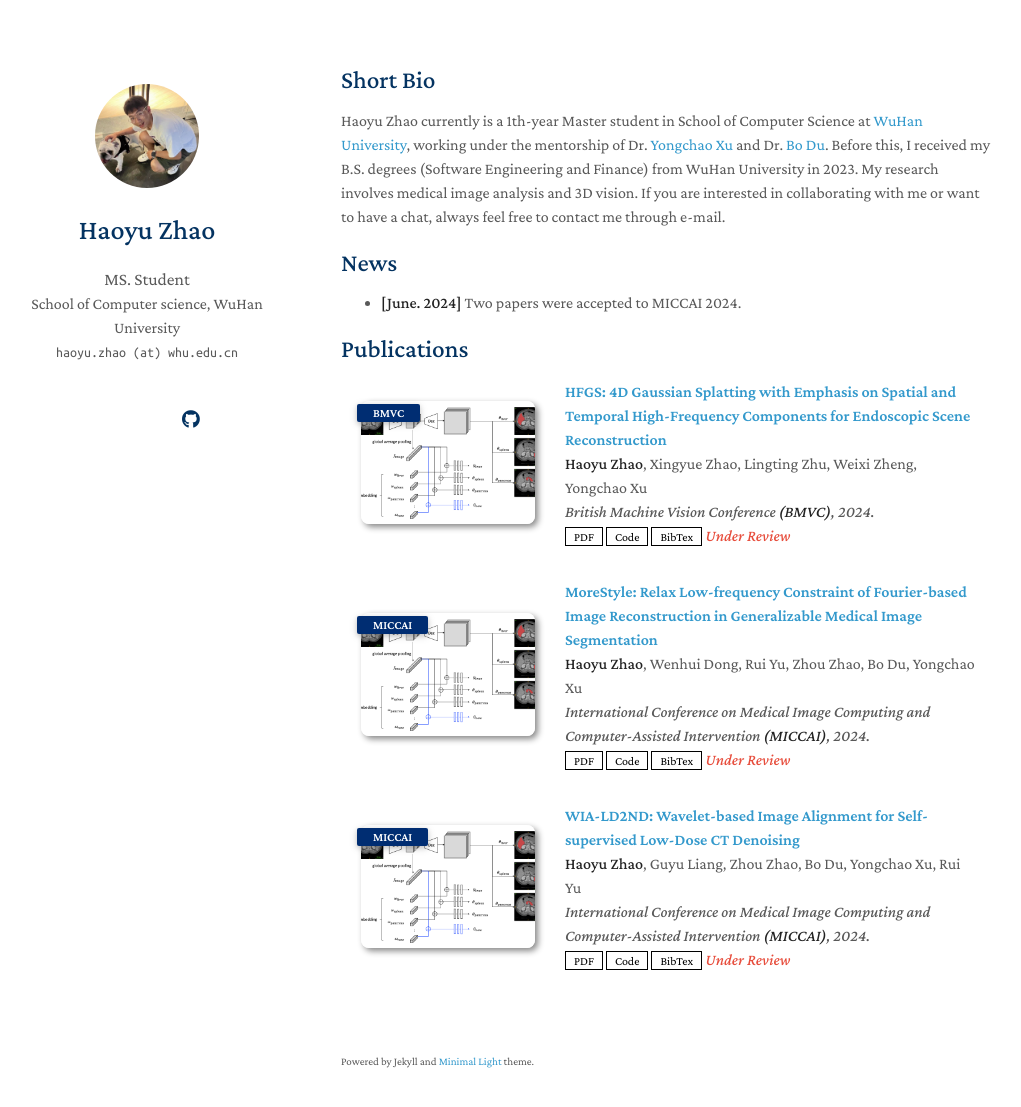
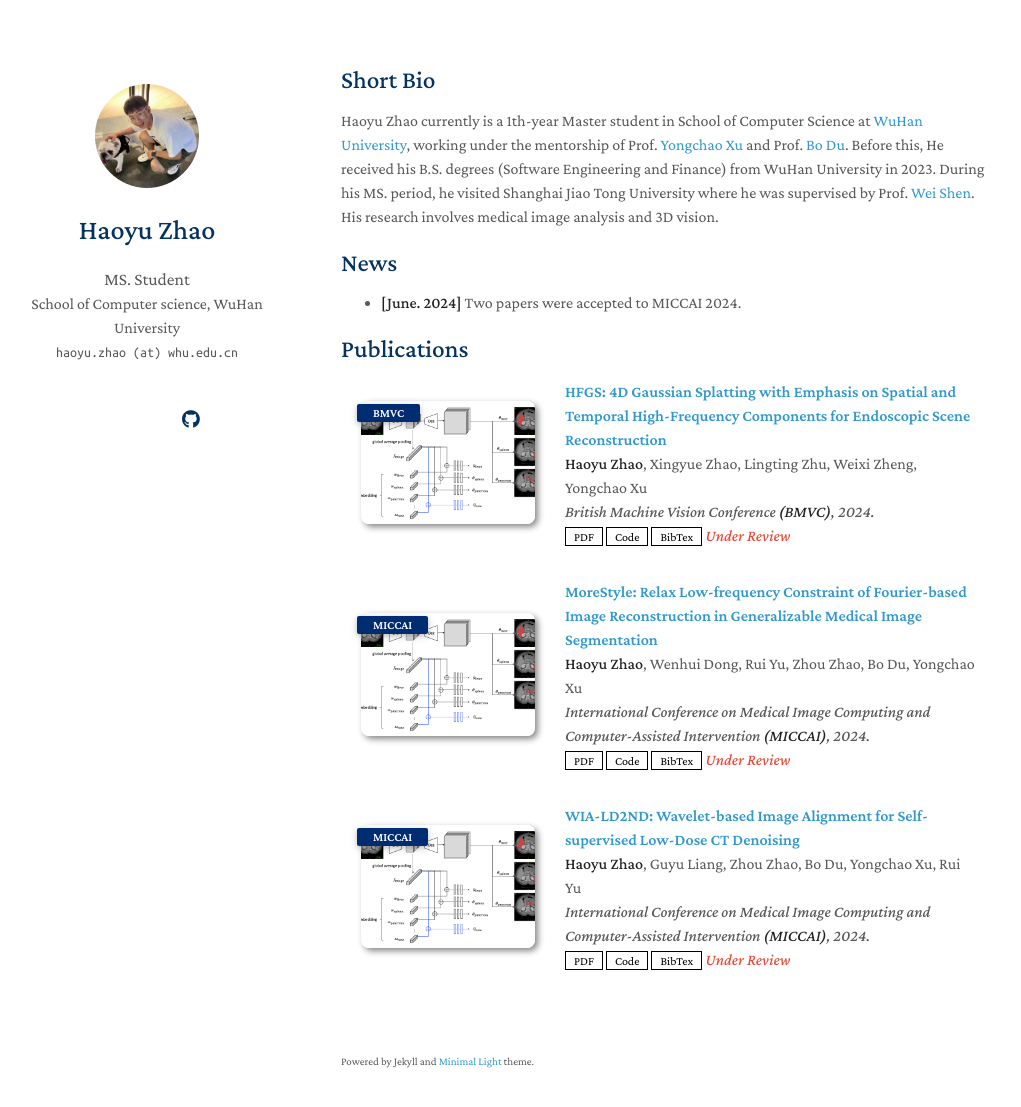
Before and after one commit to zhaohaoyu376/zhaohaoyu376.github.io, a Jekyll site: the page built from index.md, in a window 1280 px wide and 1142 px high. Shown: the top 1107 px of the window, without its empty margins (129-1150 px from the left). Built offline with Jekyll 4.4.1, drawn with Linux system fonts in a browser that asks for light colours; nearby versions of some CDN libraries; a style sheet for code colours, icons or effects is not loaded; our own code applies the rules of GitHub Pages for plain Markdown files.

Commit message:
Update index.md

```diff
--- a/index.md
+++ b/index.md
@@ -4,7 +4,7 @@
 
 ## Short Bio
 
-Haoyu Zhao currently is a 1th-year Master student in School of Computer Science at [WuHan University](https://www.whu.edu.cn/), working under the mentorship of Dr. [Yongchao Xu](https://scholar.google.fr/citations?user=ArIg7-0AAAAJ&hl=fr) and Dr. [Bo Du](https://scholar.google.com/citations?user=Shy1gnMAAAAJ&hl=zh-CN&oi=ao). Before this, I received my B.S. degrees (Software Engineering and Finance) from WuHan University in 2023. My research involves medical image analysis and 3D vision. If you are interested in collaborating with me or want to have a chat, always feel free to contact me through e-mail.
+Haoyu Zhao currently is a 1th-year Master student in School of Computer Science at [WuHan University](https://www.whu.edu.cn/), working under the mentorship of Prof. [Yongchao Xu](https://scholar.google.fr/citations?user=ArIg7-0AAAAJ&hl=fr) and Prof. [Bo Du](https://scholar.google.com/citations?user=Shy1gnMAAAAJ&hl=zh-CN&oi=ao). Before this, He received his B.S. degrees (Software Engineering and Finance) from WuHan University in 2023. During his MS. period, he visited Shanghai Jiao Tong University where he was supervised by Prof. [Wei Shen](https://scholar.google.com/citations?hl=zh-CN&user=Ae2kRCEAAAAJ). His research involves medical image analysis and 3D vision.
 
 ## News
 
```
